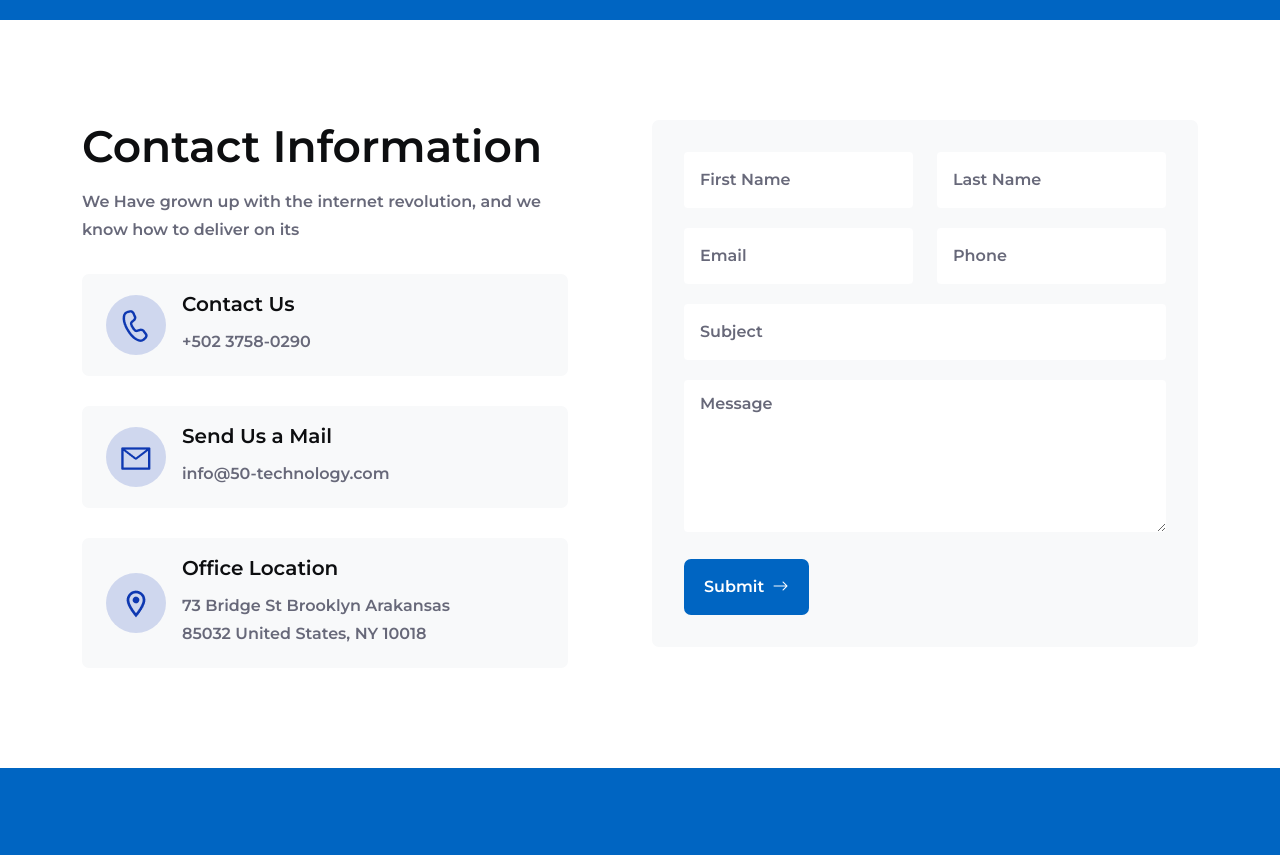
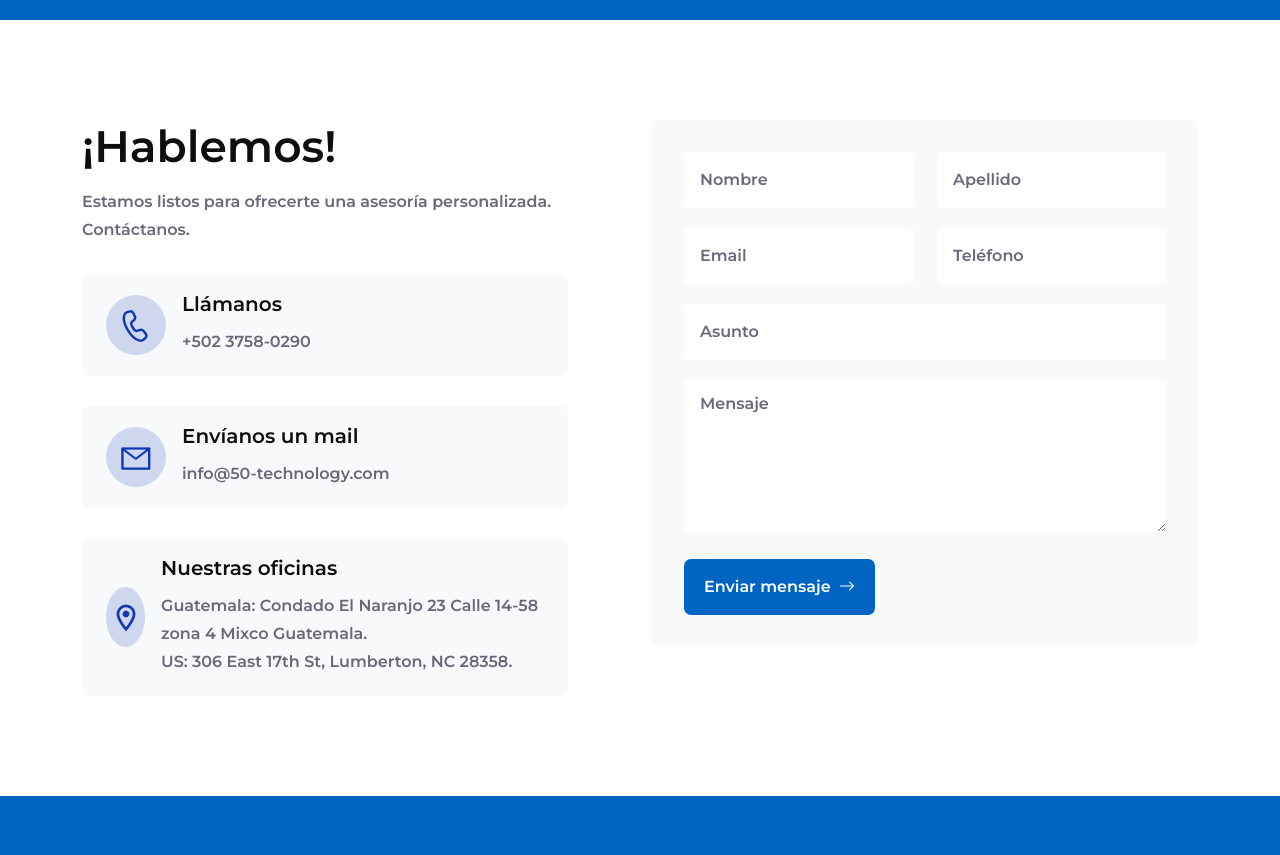
Before and after one commit to andrealejandrog/pagina_web_202540, a Next.js app in the folder Main-Files/: page /contact in a window 1280 px wide. Shown: the part 480-1335 px from the top of the page. Built offline with nearby package versions, Linux system fonts and the light colour scheme; a web font is replaced by a local one.

Commit message:
Feature: adding translation to Contact form

```diff
--- a/Main-Files/src/app/Components/ContactInfo/ContactInfo1.jsx
+++ b/Main-Files/src/app/Components/ContactInfo/ContactInfo1.jsx
@@ -1,6 +1,8 @@
 import Image from "next/image";
+import { useTranslations } from "../../hooks/useTranslations";
 
 const ContactInfo1 = () => {
+    const { t } = useTranslations();
     return (
         <div>
             <div className="space100"></div>
@@ -10,16 +12,17 @@ const ContactInfo1 = () => {
                     <div className="col-lg-6">
                         <div className="contact-boxs">
                             <div className="heading1">
-                                <h2>Contact Information</h2>
+                                {/* <h2>Contact Information</h2> */}
+                                <h2>{t('contactinfo.title')}</h2>
                                 <div className="space16"></div>
-                                <p>We Have grown up with the internet revolution, and we <br/> know how to deliver on its</p>
+                                <p>{t('contactinfo.subTitle')}</p>
                             </div>
                             <div className="contact-box">
                                 <div className="icon">
                                 <Image src="/assets/img/icons/contact-page-icon1.png" alt="img" width={40} height={38}   />
                                 </div>
                                 <div className="heading">
-                                    <h5>Contact Us</h5>
+                                    <h5>{t('contactinfo.contact_text')}</h5>
                                     <a href="tel:+502 3758-0290" className="text">+502 3758-0290</a>
                                 </div>
                             </div>
@@ -29,7 +32,7 @@ const ContactInfo1 = () => {
                                 <Image src="/assets/img/icons/contact-page-icon2.png" alt="img" width={34} height={32}   />
                                 </div>
                                 <div className="heading">
-                                    <h5>Send Us a Mail</h5>
+                                    <h5>{t('contactinfo.email_text')}</h5>
                                     <a href="info@50-technology.com" className="text">info@50-technology.com</a>
                                 </div>
                             </div>
@@ -39,8 +42,8 @@ const ContactInfo1 = () => {
                                 <Image src="/assets/img/icons/contact-page-icon3.png" alt="img" width={32} height={32}   />
                                 </div>
                                 <div className="heading">
-                                    <h5>Office Location</h5>
-                                    <a href="tel:(124)555-6565" className="text">73 Bridge St Brooklyn Arakansas <br/> 85032 United States, NY 10018</a>
+                                    <h5>{t('contactinfo.ubication')}</h5>
+                                    <a href="tel:(124)555-6565" className="text">Guatemala: Condado El Naranjo 23 Calle 14-58 zona 4 Mixco Guatemala. <br/> US: 306 East 17th St, Lumberton, NC 28358.</a>
                                 </div>
                             </div>
 
@@ -54,40 +57,40 @@ const ContactInfo1 = () => {
                                 <div className="row">
                                     <div className="col-lg-6">
                                         <div className="single-input">
-                                            <input type="text" placeholder="First Name" />
+                                            <input type="text" placeholder={t('contactinfo.placeholders.first_name')}/>
                                         </div>
                                     </div>
                                     <div className="col-lg-6">
                                         <div className="single-input">
-                                            <input type="text" placeholder="Last Name" />
+                                            <input type="text" placeholder={t('contactinfo.placeholders.last_name')} />
                                         </div>
                                     </div>
 
                                     <div className="col-lg-6">
                                         <div className="single-input">
-                                            <input type="email" placeholder="Email" />
+                                            <input type="email" placeholder={t('contactinfo.placeholders.email')} />
                                         </div>
                                     </div>
 
                                     <div className="col-lg-6">
                                         <div className="single-input">
-                                            <input type="number" placeholder="Phone" />
+                                            <input type="number" placeholder={t('contactinfo.placeholders.phone')}/>
                                         </div>
                                     </div>
                                     <div className="col-lg-12">
                                         <div className="single-input">
-                                            <input type="text" placeholder="Subject" />
+                                            <input type="text" placeholder={t('contactinfo.placeholders.subject')} />
                                         </div>
                                     </div>
 
                                     <div className="col-lg-12">
                                         <div className="single-input">
-                                            <textarea cols="30" rows="5" placeholder="Message"></textarea>
+                                            <textarea cols="30" rows="5" placeholder={t('contactinfo.placeholders.message')}></textarea>
                                         </div>
                                     </div>
 
                                     <div className="col-lg-12">
-                                        <button className="theme-btn1">Submit <span><i className="bi bi-arrow-right"></i></span></button>
+                                        <button className="theme-btn1">{t('contactinfo.button')} <span><i className="bi bi-arrow-right"></i></span></button>
                                     </div>
 
                                 </div>
--- a/Main-Files/src/app/Locales/en.json
+++ b/Main-Files/src/app/Locales/en.json
@@ -116,5 +116,21 @@
     "title": "One word: different.",
     "propuesta" :"We are more than just a provider; we are your strategic ally. Our team of experts is passionate about excellence and committed to delivering innovative solutions and a unique experience. We get involved in every project with the mission of exceeding expectations, guaranteeing optimal results that truly drive your business.",
     "mainImage":"/assets/img/icons/Diferenciador.jpeg"
+  },
+  "contactinfo": {
+    "subTitle": "We're eager to hear from you to provide personalized guidance.",
+    "title": "Get in Touch!",
+    "contact_text": "Call us",
+    "email_text": "Email us",
+    "ubication": "Our offices",
+    "button": "Send message",
+    "placeholders": {
+      "first_name": "First name",
+      "last_name": "Last name",
+      "email": "Email",
+      "phone": "Phone number",
+      "subject": "Subject",
+      "message": "Message"
+    }
   }
 }
--- a/Main-Files/src/app/Locales/es.json
+++ b/Main-Files/src/app/Locales/es.json
@@ -116,5 +116,21 @@
     "title": "Una palabra: diferentes.",
     "propuesta" :"Somos más que un proveedor, somos tu aliado estratégico. Contamos con un equipo de expertos apasionados por la excelencia, comprometidos en ofrecer soluciones innovadoras y una experiencia única. Nos involucramos en cada proyecto con la misión de superar expectativas, garantizando resultados óptimos que realmente impulsen tu negocio.",
     "mainImage":"/assets/img/icons/Diferenciador.jpeg"
+  },
+  "contactinfo": {
+    "subTitle": "Estamos listos para ofrecerte una asesoría personalizada. Contáctanos.",
+    "title": "¡Hablemos!",
+    "contact_text": "Llámanos",
+    "email_text": "Envíanos un mail",
+    "ubication": "Nuestras oficinas",
+    "button": "Enviar mensaje",
+    "placeholders": {
+      "first_name": "Nombre",
+      "last_name": "Apellido",
+      "email": "Email",
+      "phone": "Teléfono",
+      "subject": "Asunto",
+      "message": "Mensaje"
+    }
   }
 }
```
